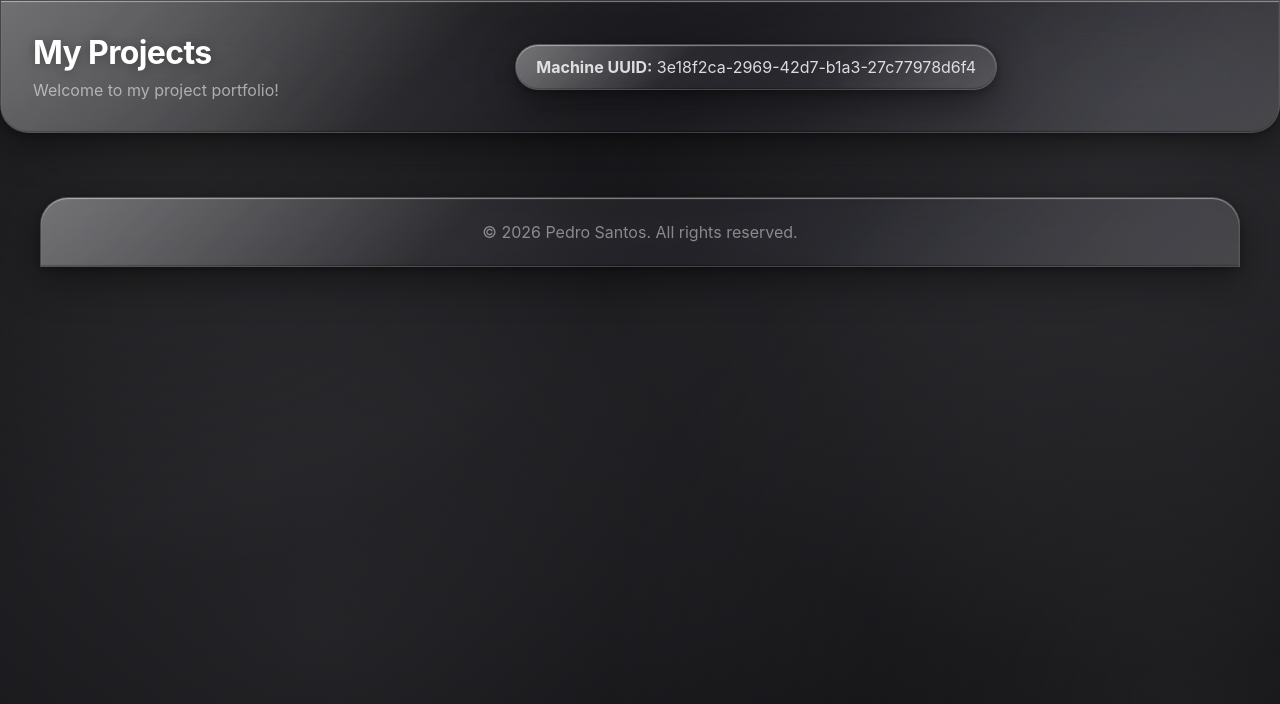
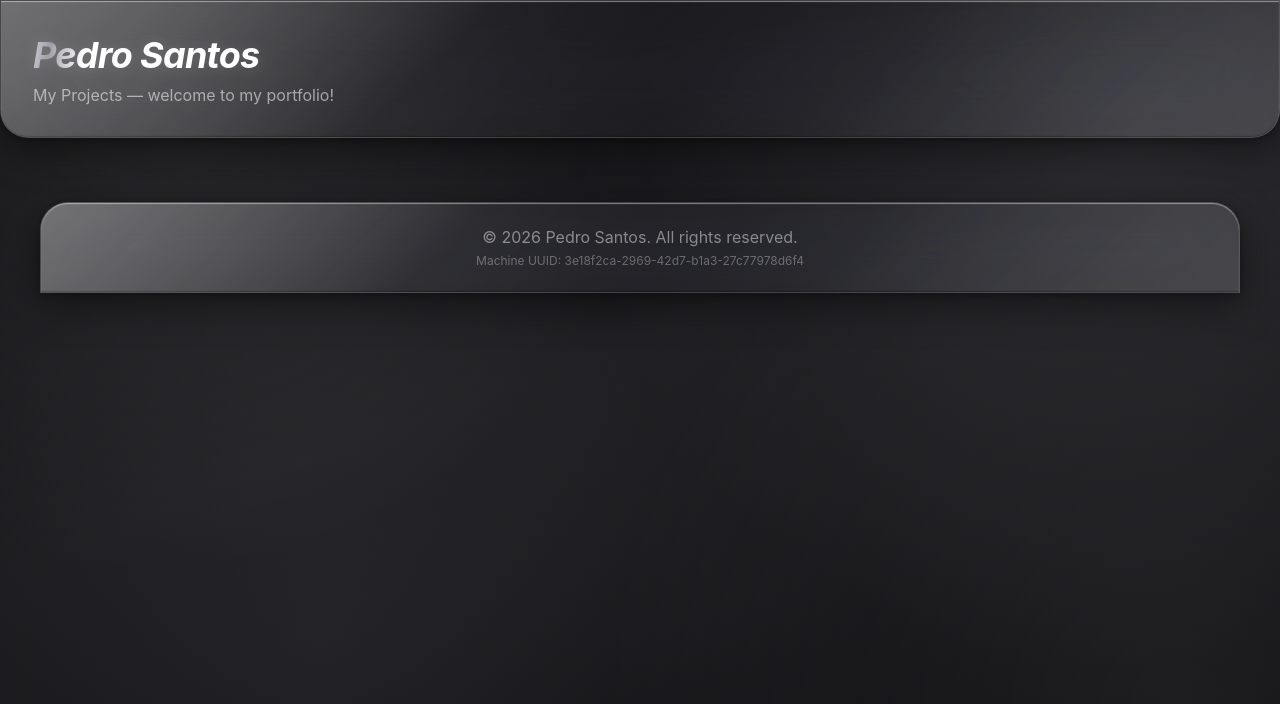
Before and after one commit to PedroSantos-git/4online, a website: page index.html in a window 1280 px wide. Drawn offline with Linux system fonts and the light colour scheme; no server answers.

Commit message:
Move Machine UUID to a small footer line, add an artistic hero signature
Header now leads with "Pedro Santos" as a stylized wordmark with a
glass-sheen sweep that animates on hover, instead of the generic "My
Projects" heading. The UUID badge (dev-only trivia, not something a
visitor needs up front) moves to a small, muted line under the
copyright in the footer.

Co-Authored-By: Claude Sonnet 5 <noreply@anthropic.com>

```diff
--- a/index.html
+++ b/index.html
@@ -10,11 +10,8 @@
 <body>
     <header>
         <div class="site-info">
-            <h1>My Projects</h1>
-            <p>Welcome to my project portfolio!</p>
-        </div>
-        <div class="machine-uuid">
-            <strong>Machine UUID:</strong> <span id="uuid"></span>
+            <h1 class="signature">Pedro Santos</h1>
+            <p>My Projects — welcome to my portfolio!</p>
         </div>
         <div class="auth-area">
             <span id="signedInAs"></span>
@@ -40,6 +37,7 @@
 
     <footer>
         <p>&copy; 2026 Pedro Santos. All rights reserved.</p>
+        <p class="footer-uuid">Machine UUID: <span id="uuid"></span></p>
     </footer>
 
     <script src="app.js"></script>
--- a/styles.css
+++ b/styles.css
@@ -30,7 +30,6 @@ body {
 header,
 .add-card,
 .project-card,
-.machine-uuid,
 footer {
     position: relative;
     isolation: isolate;
@@ -49,7 +48,6 @@ footer {
 header::before,
 .add-card::before,
 .project-card::before,
-.machine-uuid::before,
 footer::before {
     content: '';
     position: absolute;
@@ -71,21 +69,45 @@ header {
 }
 
 .site-info h1 {
-    font-size: 2rem;
     margin-bottom: 0.5rem;
-    color: #ffffff;
     letter-spacing: -0.02em;
-    text-shadow: 0 1px 12px rgba(0, 0, 0, 0.3);
 }
 
 .site-info p {
     color: rgba(240, 240, 242, 0.6);
 }
 
-.machine-uuid {
-    padding: 0.75rem 1.25rem;
-    border-radius: 999px;
-    color: rgba(240, 240, 242, 0.9);
+/* Artistic wordmark: a bright band swept across the letters on hover,
+   like light catching the curve of a piece of glass, plus a slight
+   lift/tilt so it feels tactile rather than flat text. */
+.signature {
+    display: inline-block;
+    font-size: 2.25rem;
+    font-weight: 700;
+    letter-spacing: -0.01em;
+    font-style: italic;
+    cursor: default;
+    background: linear-gradient(
+        100deg,
+        #ffffff 0%, #ffffff 42%,
+        #9a9aa4 48%, #ffffff 54%, #ffffff 58%,
+        #9a9aa4 64%,
+        #ffffff 70%, #ffffff 100%
+    );
+    background-size: 260% 100%;
+    background-position: 100% 0;
+    background-clip: text;
+    -webkit-background-clip: text;
+    color: transparent;
+    -webkit-text-fill-color: transparent;
+    text-shadow: 0 1px 16px rgba(255, 255, 255, 0.15);
+    transition: background-position 1.1s cubic-bezier(0.2, 0.8, 0.2, 1), transform 0.4s ease;
+    transform: perspective(400px) rotateX(0deg);
+}
+
+.signature:hover {
+    background-position: 0% 0;
+    transform: perspective(400px) rotateX(4deg) translateY(-2px);
 }
 
 .auth-area {
@@ -277,3 +299,9 @@ footer {
     border-radius: 28px 28px 0 0;
     color: rgba(240, 240, 242, 0.5);
 }
+
+.footer-uuid {
+    margin-top: 0.4rem;
+    font-size: 0.75rem;
+    color: rgba(240, 240, 242, 0.35);
+}
```
